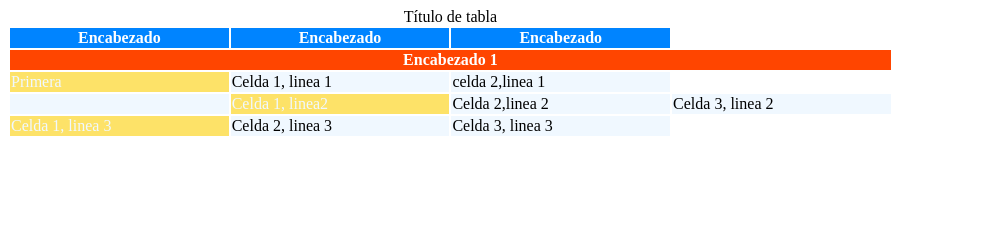
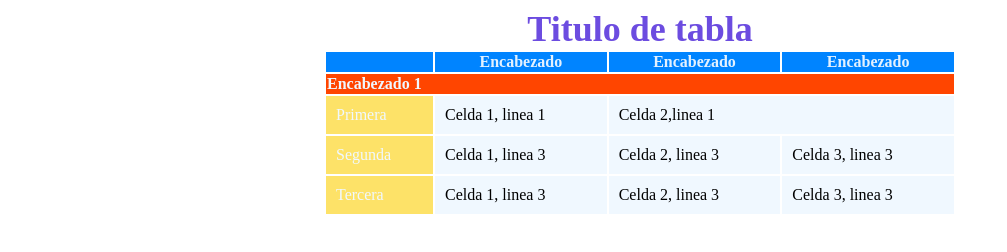
Before and after one commit to MiriamJimenezIesBelen/LLMM, a plain HTML site: page Tema 2/ejer 6 parte2/index.html in a window 1280 px wide. Shown: the whole page, without its empty margins (0-1007 px from the left). Drawn offline with Linux system fonts and the light colour scheme.

Commit message:
ejer 6 parte 2

```diff
--- a/Tema 2/ejer 6 parte2/estilo.css
+++ b/Tema 2/ejer 6 parte2/estilo.css
@@ -1,16 +1,31 @@
 
 
 table{
-    width: 70%;
+    width: 50%;
+    margin: 0 auto;
+
 }
+
+table caption{
+    text-align:center;
+    font-size: 36px;
+    font-weight: bold;
+    color: rgb(108, 76, 224);
+}
+
+table td{
+    padding: 10px;
+}
+
 table tr.encabezado{
     background-color: rgb(0, 132, 255);
-    color: white;
+    color: rgba(240, 248, 255, 0.945);
 }
 
 tr.encabezado1{
     background-color: orangered;
-    color: white;
+    color: aliceblue;
+    text-align: left;
 }
 
 tr.primera td.primera_columna{
--- a/Tema 2/ejer 6 parte2/index.html
+++ b/Tema 2/ejer 6 parte2/index.html
@@ -10,9 +10,10 @@
 </head>
 <body>
     <table >
-        <caption>Título de tabla</caption>
+        <caption>Titulo de tabla</caption>
         <thead>
-            <tr class="encabezado">
+            <tr class="encabezado" >
+                <th></th>
                 <th>Encabezado</th>
                 <th>Encabezado</th>
                 <th>Encabezado</th>
@@ -27,19 +28,19 @@
             <tr class="primera">
                 <td class="primera_columna">Primera</td>
                 <td>Celda 1, linea 1</td>
-                <td>celda 2,linea 1</td>
+                <td colspan="2">Celda 2,linea 1</td>
             </tr>
 
             <tr class="segunda">
-                <td>
-                    <td class="primera_columna">Celda 1, linea2</td>
-                    <td>Celda 2,linea 2</td>
-                    <td>Celda 3, linea 2</td>
-                </td>
+                <td class="primera_columna">Segunda</td>
+                <td>Celda 1, linea 3</td>
+                <td>Celda 2, linea 3</td>
+                <td>Celda 3, linea 3</td>
             </tr>
 
             <tr class="tercera">
-                <td class="primera_columna">Celda 1, linea 3</td>
+                <td class="primera_columna">Tercera</td>
+                <td>Celda 1, linea 3</td>
                 <td>Celda 2, linea 3</td>
                 <td>Celda 3, linea 3</td>
             </tr>
```
